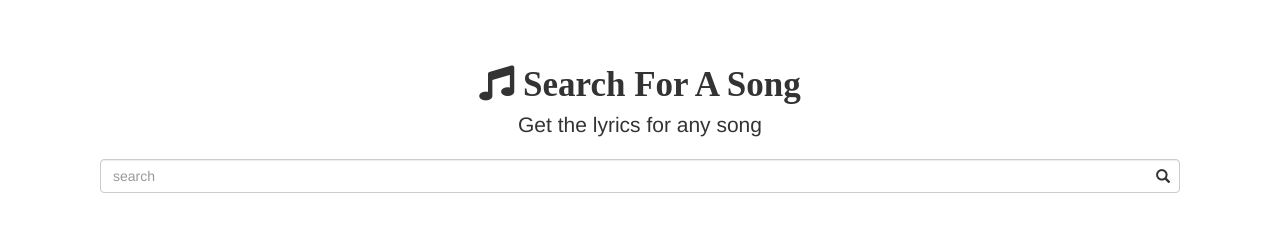
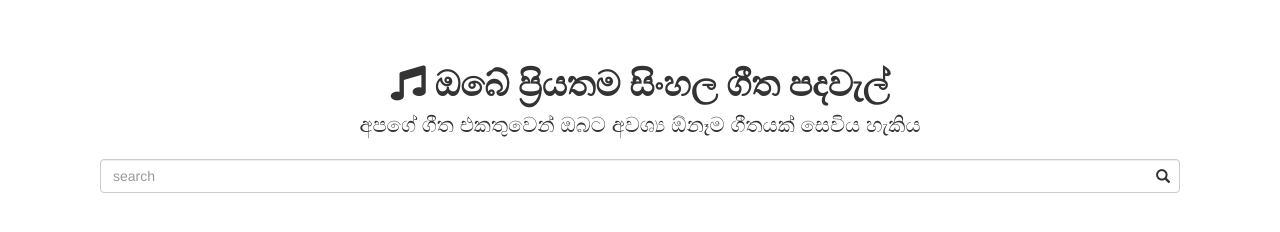
Before and after one commit to ChanikaRuchini/Sinhala-lyrics-search-engine, a website: page views/template1.html in a window 1280 px wide. Shown: the part 82-314 px from the top of the page. Drawn offline with nearby package versions, Linux system fonts and the light colour scheme.

Commit message:
template updated

```diff
--- a/views/template1.html
+++ b/views/template1.html
@@ -13,8 +13,8 @@
         <span class="navbar-brand mb-0 h1 mx-auto">සිංහල-ගී-පද</span>
     </nav>
         <div class="card-card-body mb-4 p-4"><h1 class="display-4 text-center">
-            <i class="fa fa-music"> Search For A Song</i>
-        </h1><p class="lead text-center">Get the lyrics for any song</p>
+            <i class="fa fa-music"> ඔබේ ප්‍රියතම සිංහල ගීත පදවැල්</i>
+        </h1><p class="lead text-center">අපගේ ගීත එකතුවෙන් ඔබට අවශ්‍ය ඕනෑම ගීතයක් සෙවිය හැකිය</p>
         <form action=" " class="search-form">
             <div class="form-group has-feedback">
                 <label for="search" class="sr-only">Search</label>
@@ -38,7 +38,7 @@
                         <p>ගායනය: {{ result._source.artist }}</p>
                         <p>සංගීතය: {{ result._source.music }}</p>
                         <p>පද රචනය: {{ result._source.writer }}</p>
-                        <p>Visits: {{ result._source.visits }}</p>
+                        <p>පරිශීලකයින් ගණන: {{ result._source.visits }}</p>
                         <p>{{ result._source.lyrics }}</p>
                     </div>
             </div>
```
Also changed, not shown: README.md.
